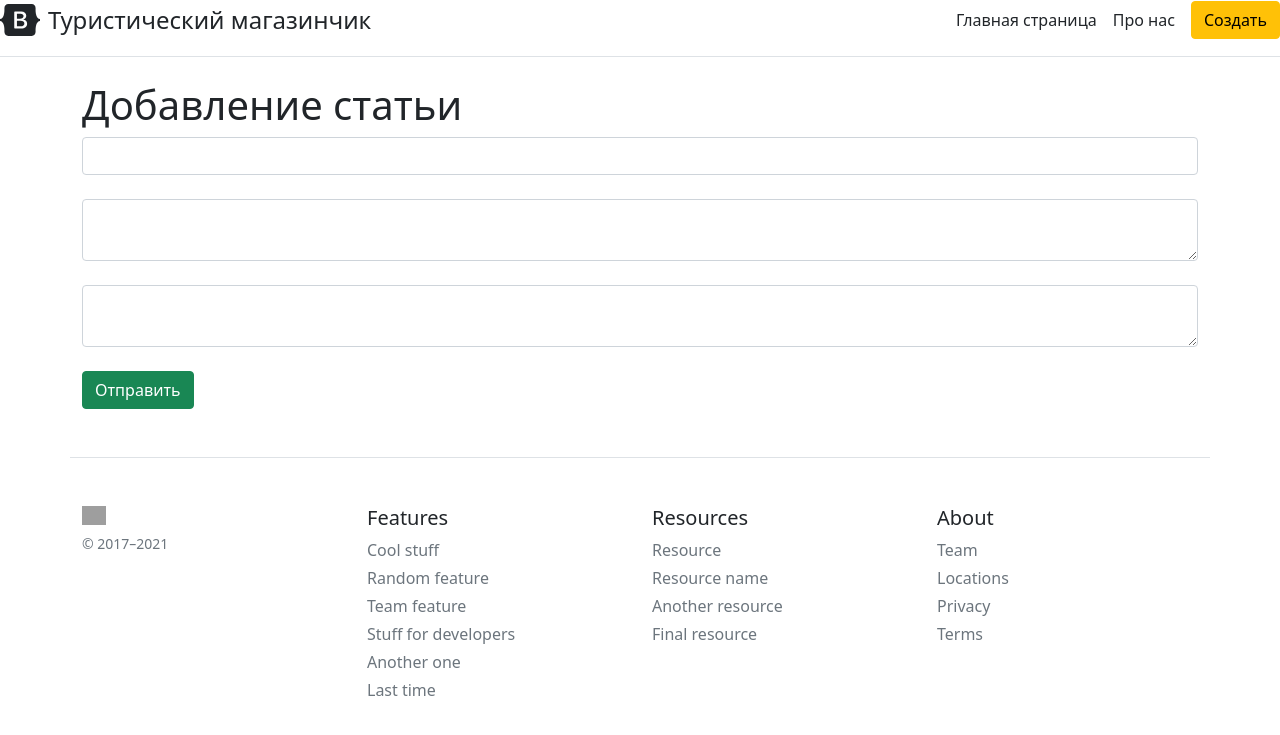
After one commit to hazetk4k/Kursovaya, a Flask app: page /create-article in a window 1280 px wide. The commit adds this page. Shown: the top 735 px of the page. Run offline with Flask 2, Linux system fonts and the light colour scheme; grey boxes are pictures that could not be loaded.

Commit message:
sqlite, create-article

```diff
--- a/app.py
+++ b/app.py
@@ -1,6 +1,22 @@
-from flask import Flask, render_template, url_for
+from flask import Flask, render_template, url_for, request, redirect
+from flask_sqlalchemy import SQLAlchemy
+from datetime import datetime
 
 app = Flask(__name__)
+app.config['SQLALCHEMY_DATABASE_URI'] = 'sqlite:///blog.db'
+app.config['SQLALCHEMY_TRACK_MODIFICATIONS'] = False
+db = SQLAlchemy(app)
+
+
+class Article(db.Model):
+    id = db.Column(db.Integer, primary_key=True)
+    title = db.Column(db.String(300), nullable=False)
+    intro = db.Column(db.String(300), nullable=False)
+    text = db.Column(db.Text, nullable=False)
+    date = db.Column(db.DateTime, default=datetime.utcnow)
+
+    def __repr__(self):
+        return '<Article %r>' % self.id
 
 
 @app.route('/')  # отслеживание главной странички
@@ -14,6 +30,25 @@ def about():
     return render_template("about.html")
 
 
+@app.route('/create-article', methods=['POST', 'GET'])  # отслеживание главной странички
+def create_article():
+    if request.method == "POST":
+        title = request.form['title']
+        intro = request.form['intro']
+        text = request.form['text']
+
+        article = Article(title=title, intro=intro, text=text)
+
+        try:
+            db.session.add(article)
+            db.session.commit()
+            return redirect('/')
+        except:
+            return "При добавлении статьи произошла ошибка"
+    else:
+        return render_template("create-article.html")
+
+
 @app.route('/user/<string:name>/<int:id>')  # отслеживание главной странички
 def user(name, id):
     return "User page " + name + " - " + str(id)
--- a/templates/base.html
+++ b/templates/base.html
@@ -25,6 +25,7 @@
         <a class="me-3 py-2 text-dark text-decoration-none" href="/">Главная страница</a>
         <a class="me-3 py-2 text-dark text-decoration-none" href="/about">Про нас</a>
     </nav>
+    <a class="btn btn-warning" href="/create-article">Создать</a>
 </div>
 {% block body %}{% endblock %}
 <footer class="container pt-4 my-md-5 pt-md-5 border-top">
--- /dev/null
+++ b/templates/create-article.html
@@ -0,0 +1,17 @@
+{% extends "base.html" %}
+
+{% block title %}
+Страница про нас
+{% endblock %}
+
+{% block body %}
+<div class="container">
+    <h1> Добавление статьи </h1>
+    <form method="post">
+        <input type="text" name="title" id="title" class="form-control"><br>
+        <textarea name="intro" id="intro" class="form-control"></textarea><br>
+        <textarea name="text" id="text" class="form-control"></textarea><br>
+        <input type="submit" class="btn btn-success" value="Отправить">
+    </form>
+</div>
+{% endblock %}
```
Also changed, not shown: blog.db (added).
